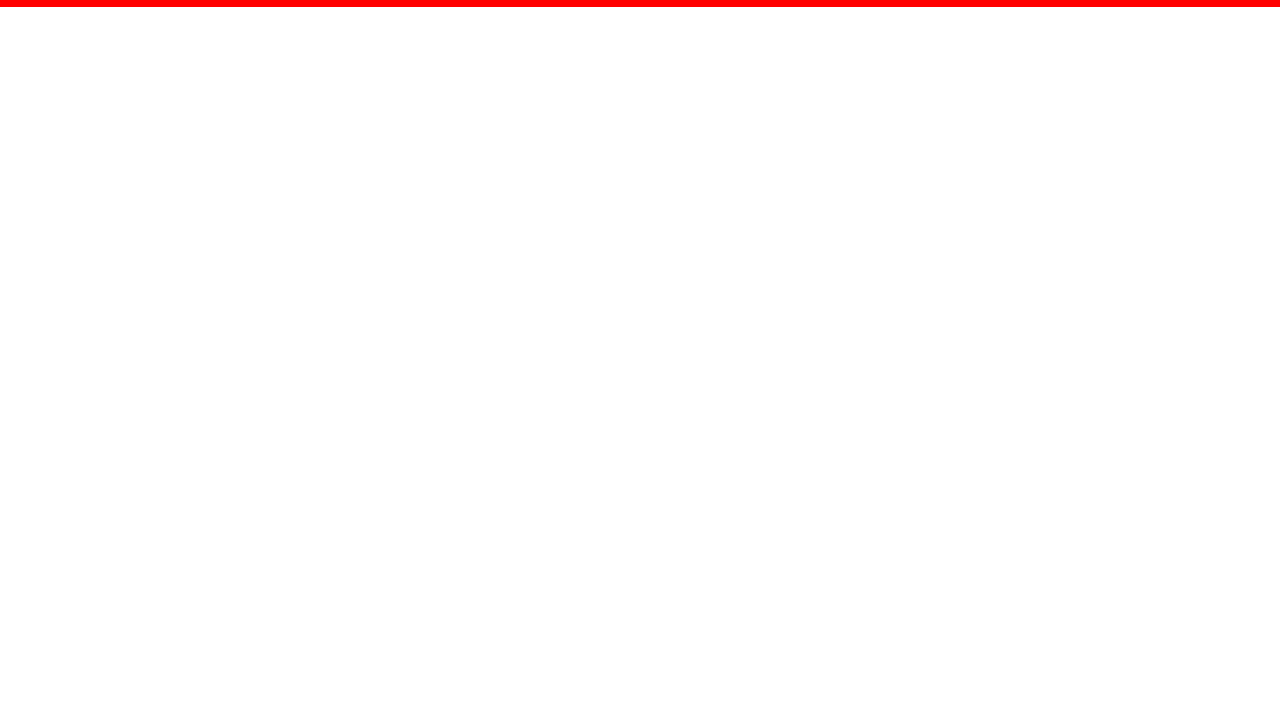
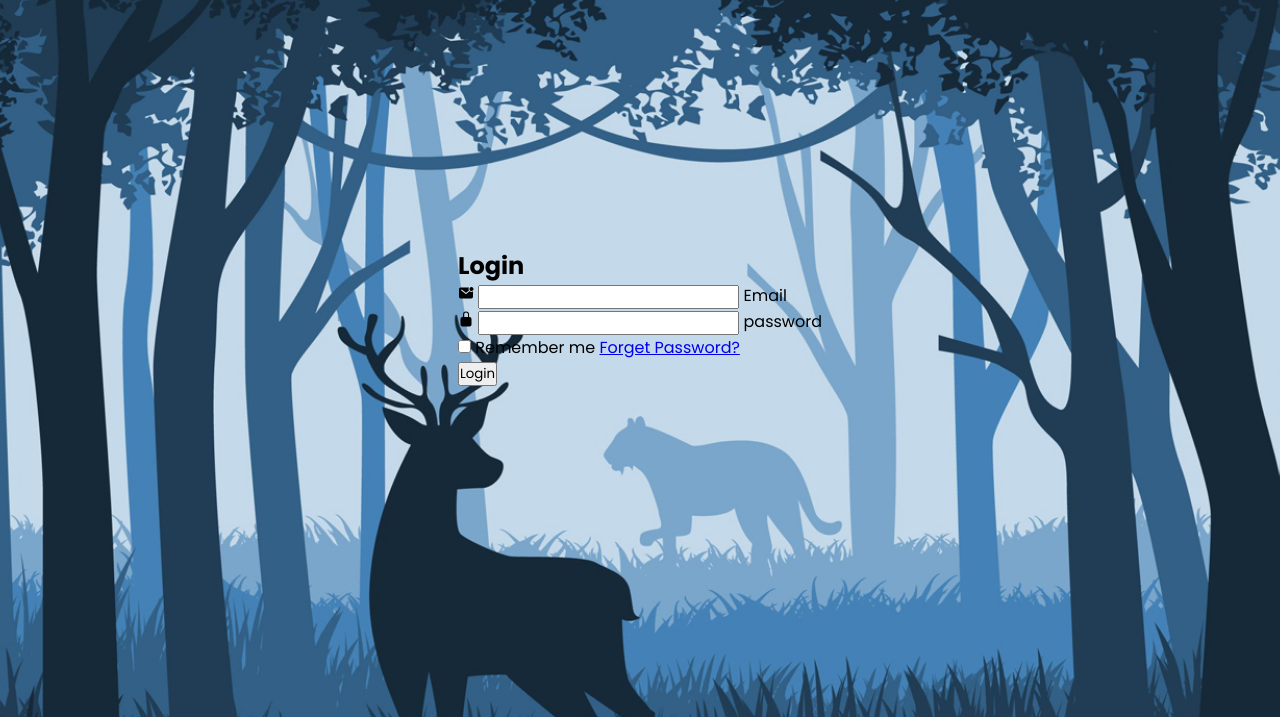
Before and after one commit to ub-victor/Website-with-Login-And-Register, a plain HTML site: page index.html in a window 1280 px wide. Shown: the part 83-800 px from the top of the page. Drawn offline with nearby package versions, Linux system fonts and the light colour scheme.

Commit message:
body content style flex bg ..login area

```diff
--- a/index.html
+++ b/index.html
@@ -19,9 +19,32 @@
         </nav>
 
     </header>
-
+    <div class="wrapper">
+        <div class="form-box Login">
+            <h2>Login</h2>
+            <form action="https://victoireushindi371.wixsite.com/software-engineering">
+                <div class="input-box">
+                    <span class="icon"><ion-icon name="mail-unread"></ion-icon></span>
+                    <input type="email" required>
+                    <label>Email</label>
+                </div>
+                <div class="input-box">
+                    <span class="icon"><ion-icon name="lock-closed"></ion-icon></span>
+                    <input type="password" required>
+                    <label>password</label>
+                </div>
+                <div class="remember-forgot">
+                    <label><input type="checkbox"> Remember me </label>
+                    <a href="#">Forget Password?</a>
+                </div>
+                <button type="submit" class="btn">Login</button><!--9:30-->
+            </form>
+        </div>
+    </div>
 
 
     <script src="script.js"></script>
+    <script type="module" src="https://unpkg.com/ionicons@7.1.0/dist/ionicons/ionicons.esm.js"></script>
+<script nomodule src="https://unpkg.com/ionicons@7.1.0/dist/ionicons/ionicons.js"></script>
 </body>
 </html>
--- a/styles.css
+++ b/styles.css
@@ -8,13 +8,22 @@
 
 }
 
+body{
+    display: flex;
+    justify-content: center;
+    align-items: center;
+    min-height: 100vh;background: url(img/background.jpg);
+    background-size: cover;
+    background-position: center;
+}
+
 header {
     position: fixed;
     top: 0;
     left: 0;
     width: 100%;
     padding: 20px 100px;
-    background: red;
+    /*background: red;    to let the img backgroud to stay of the body*/
     display: flex;
     justify-content: space-between;
     align-items: center;
@@ -44,10 +53,20 @@ It helps keep the HTML structure clean and allows for more flexible styling thro
 .navigation a::after{
     content: ''; /* Creates an empty content for the pseudo-element */
     position: absolute; /* Positions the pseudo-element absolutely within the parent */
+    left: 0;
+    bottom: -6px;
     width: 100%; /* Sets the width of the pseudo-element to 100% of the parent */
     height: 3px; /* Sets the height of the pseudo-element */
     background: #fff; /* Sets the background color of the pseudo-element */
     border-radius: 5px; /* Rounds the corners of the pseudo-element */
+    transform-origin: left; /* Sets the origin point for the transform property to the left side */
+    transform: scale(0); /* Initially scales the pseudo-element down to 0, making it invisible */
+    transition: .7s; /* Adds a smooth transition effect for the pseudo-element's transform property */
+}
+
+.navigation a:hover::after {
+    transform: scale(1);/*resets the element to its original size, making it fully visible and interactive.*/
+
 }
 
 .navigation .btnLogin-popup {
@@ -66,4 +85,7 @@ It helps keep the HTML structure clean and allows for more flexible styling thro
 .navigation .btnLogin-popup:hover {
  background: #fff;
  color: #162938;
-}/*5:47*/
+}
+
+
+/*5:47*/
```
Also changed, not shown: img/background.jpg (added).
